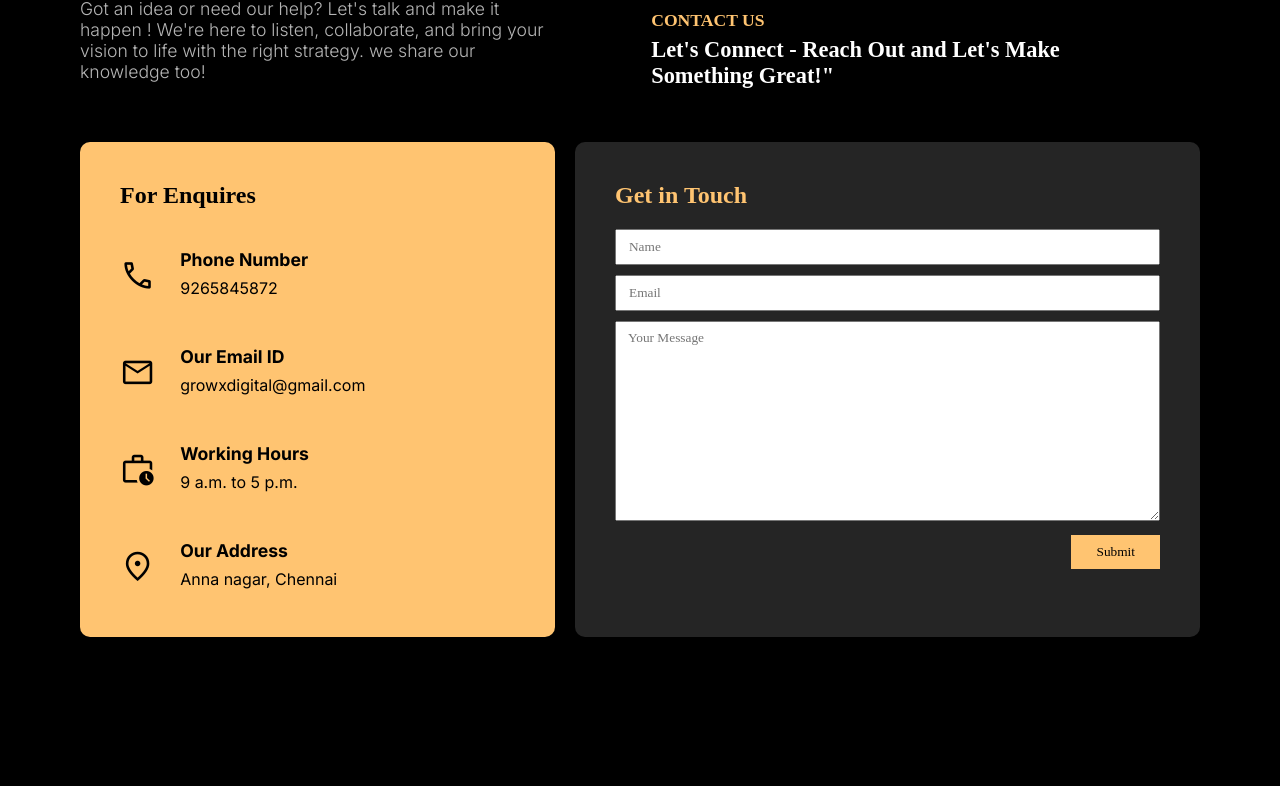
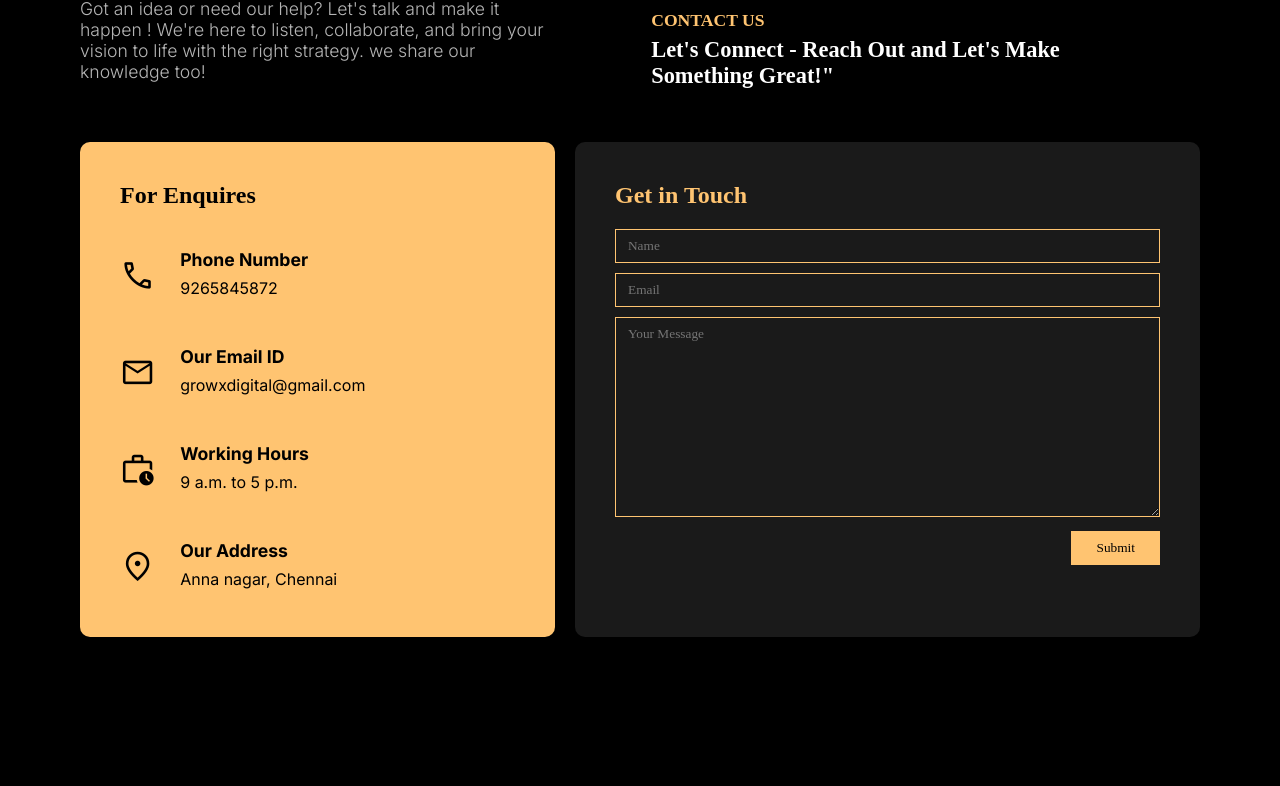
Before and after one commit to iamsusindhar/growxinfotech, a plain HTML site: page index.html in a window 1280 px wide. Shown: the part 5544-6330 px from the top of the page. Drawn offline with nearby package versions, Linux system fonts and the light colour scheme; a web font is replaced by a local one.

Commit message:
Update styles.css

```diff
--- a/styles.css
+++ b/styles.css
@@ -777,7 +777,7 @@ header, .hero {
     font-size: 1.1rem;
 }
 .contact-form{
-    background-color: #252525;
+    background-color: #1a1a1a;
     flex-basis: 58%;
     padding: 20px 40px;
     border-radius: 10px;
@@ -788,8 +788,14 @@ header, .hero {
 }
 .contact-form input{
     display: block;
+    background: none;
+    border: 1px solid #FFC471;
+    color: #b5b5b5;
 }
 .contact-form input, textarea{
+    background: none;
+    border: 1px solid #FFC471;
+    color: #b5b5b5;
     width: 100%;
     padding: 8px 12px;
     margin-bottom: 10px;
```
